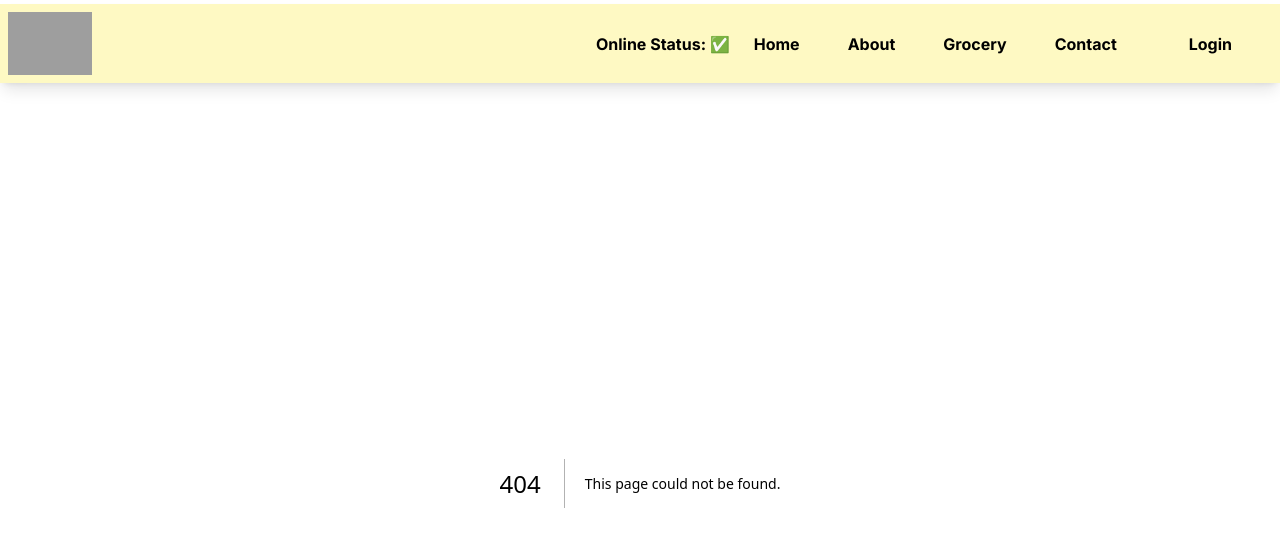
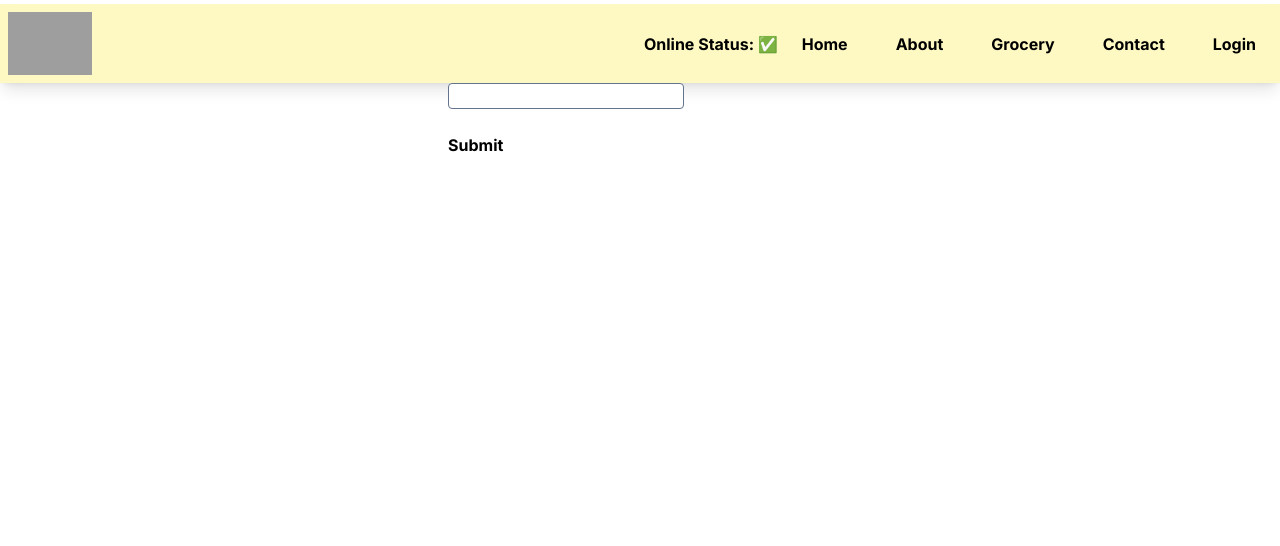
Before and after one commit to ychandana3/order-khana, a Next.js app: page /login in a window 1280 px wide. Before the commit this address had no page. Shown: the top 546 px of the page. Built offline with nearby package versions, Linux system fonts and the light colour scheme; grey boxes are pictures that could not be loaded.

Commit message:
added login page

```diff
--- a/app/Header.tsx
+++ b/app/Header.tsx
@@ -29,7 +29,7 @@ export default function Header() {
             Contact
           </Link>
           <Link href="/login" className="p-6 hover:text-[#16a34a]">
-            <Login></Login>
+            Login
           </Link>
         </ul>
       </div>
--- a/app/components/Login.tsx
+++ /dev/null
@@ -1,13 +0,0 @@
-  'use-client'
-  import { useState } from "react";
-  export default function Login(){
-    const [buttonText, setButtonText] = useState("Login");
-    const loginHandler = () =>{
-    buttonText === "Login"?setButtonText("Logout"):setButtonText("Login");
-    }
-    return(
-        <>
-            <button className=" p-6" onClick={loginHandler}>{buttonText}</button>
-        </>
-    )
-  }
--- /dev/null
+++ b/app/login/page.tsx
@@ -0,0 +1,13 @@
+"use-client";
+import { useState } from "react";
+export default function Login() {
+  return (
+    <div className="flex justify-center items-center">
+      <div className="md:w-96">
+        <input type="text" className="block border border-slate-500 rounded" />
+        <input type="text" className="block" />
+        <button type="submit">Submit</button>
+      </div>
+    </div>
+  );
+}
```
